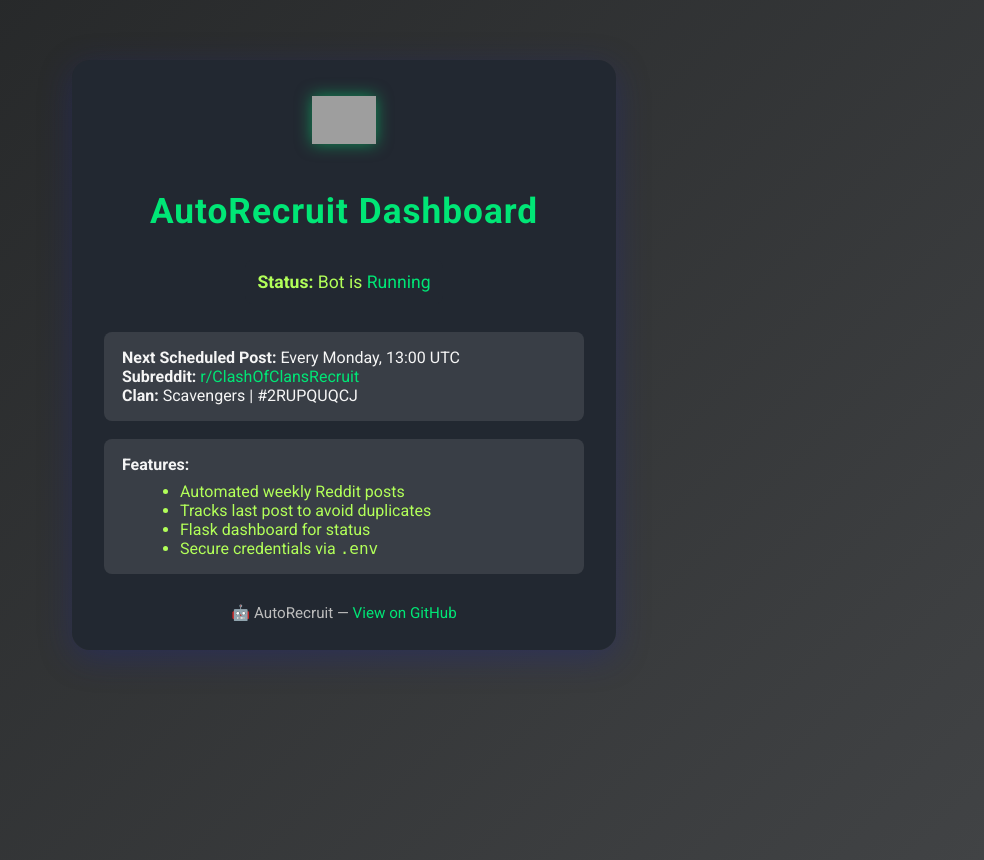
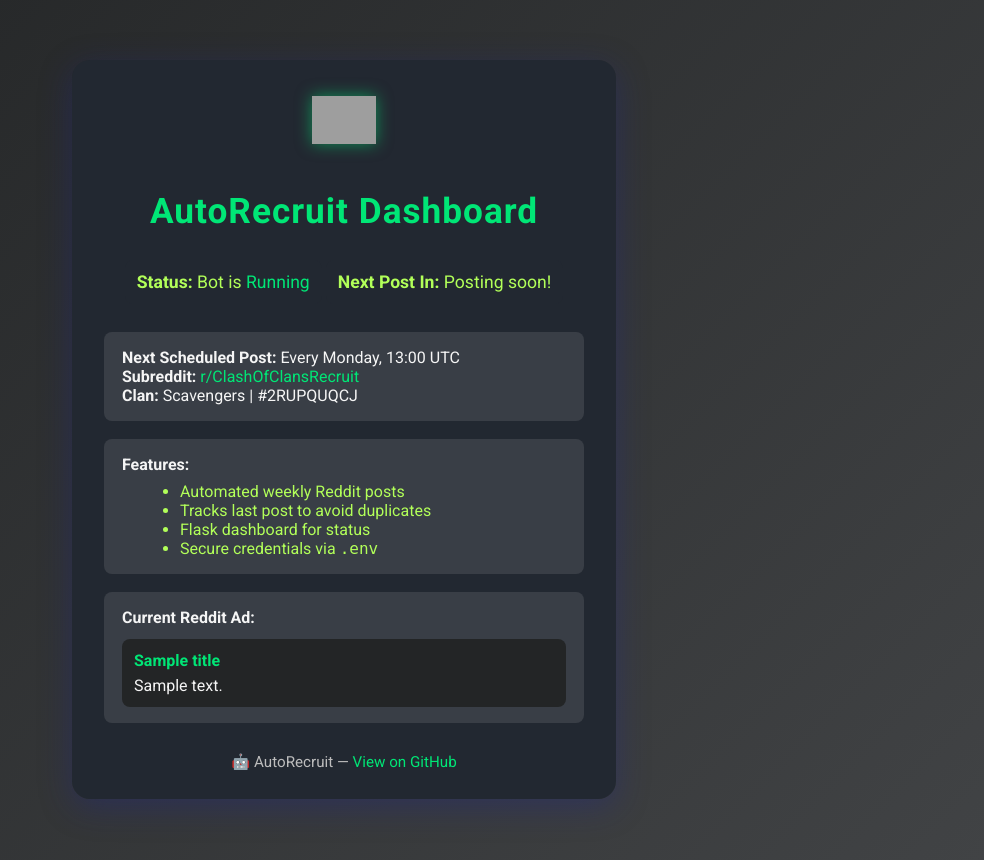
Before and after one commit to leonpettitt0/AutoRecruit, a Flask app: template templates/index.html in a window 1280 px wide. Shown: the whole page, without its empty margins (296-1280 px from the left). Run offline with Flask 3, Linux system fonts and the light colour scheme; the template is opened without the code that fills it: most values are stand-ins (such as "Sample title", 1, 10 or a date in 2020); grey boxes are pictures that could not be loaded.

Commit message:
refactor: update dashboard route and enhance index.html with next post countdown

```diff
--- a/app.py
+++ b/app.py
@@ -27,26 +27,20 @@
         logger.info("Bot thread started")
 
 @app.route('/')
-def index():
-    """Main dashboard page"""
-    try:
-        status = bot.get_status()
-        last_post = bot.get_last_post_info()
-        next_post = bot.get_next_post_time()
-
-        return render_template('index.html',
-                             status=status,
-                             last_post=last_post,
-                             next_post=next_post,
-                             config=Config)
-    except Exception as e:
-        logger.error(f"Error loading dashboard: {e}")
-        flash(f"Error loading dashboard: {str(e)}", "error")
-        return render_template('index.html',
-                             status={'running': False, 'error': str(e)},
-                             last_post=None,
-                             next_post=None,
-                             config=Config)
+def dashboard():
+    next_post_time = bot.get_next_post_time()  # Should return a datetime object
+    if isinstance(next_post_time, datetime):
+        next_post_time_str = next_post_time.isoformat()
+    else:
+        next_post_time_str = None
+        if next_post_time is not None:
+            logger.warning(f"Expected datetime, got {type(next_post_time)}: {next_post_time}")
+    return render_template(
+        "index.html",
+        title=Config.TITLE,
+        body=Config.BODY,
+        next_post_time=next_post_time_str
+    )
 
 @app.route('/manual_post', methods=['POST'])
 def manual_post():
--- a/templates/index.html
+++ b/templates/index.html
@@ -92,6 +92,10 @@
         <div class="status">
             <strong>Status:</strong> Bot is <span style="color:#00e676;">Running</span>
         </div>
+        <div class="status">
+            <strong>Next Post In:</strong>
+            <span id="countdown">Calculating...</span>
+        </div>
         <div class="info">
             <strong>Next Scheduled Post:</strong> Every Monday, 13:00 UTC<br>
             <strong>Subreddit:</strong> <a href="https://reddit.com/r/ClashOfClansRecruit"
@@ -107,10 +111,47 @@
                 <li>Secure credentials via <code>.env</code></li>
             </ul>
         </div>
+        <div class="info">
+            <strong>Current Reddit Ad:</strong>
+            <div style="margin:12px 0 0 0; padding:12px; background:#232526; border-radius:8px;">
+                <div style="font-weight:bold; color:#00e676; margin-bottom:6px;">{{ title }}</div>
+                <div style="white-space:pre-line;">{{ body }}</div>
+            </div>
+        </div>
         <div class="footer">
-            🤖 AutoRecruit &mdash; <a href="https://github.com/leonpettitt0/AutoRecruit" target="_blank">View on GitHub</a>
+            🤖 AutoRecruit &mdash; <a href="https://github.com/leonpettitt0/AutoRecruit" target="_blank">View on
+                GitHub</a>
         </div>
     </div>
+    <script>
+        const nextPostTime = "{{ next_post_time }}";
+        function updateCountdown() {
+            if (!nextPostTime) return;
+            let dateString = nextPostTime;
+            // Only append 'Z' if there is no timezone info present
+            if (dateString && !dateString.match(/(Z|[+-]\d{2}:?\d{2})$/)) {
+                dateString += "Z";
+            }
+            const countDownDate = new Date(dateString).getTime();
+            const now = new Date().getTime();
+            let distance = countDownDate - now;
+            if (distance < 0) {
+                document.getElementById("countdown").innerText = "Posting soon!";
+                return;
+            }
+            const days = Math.floor(distance / (1000 * 60 * 60 * 24));
+            const hours = Math.floor((distance % (1000 * 60 * 60 * 24)) / (1000 * 60 * 60));
+            const minutes = Math.floor((distance % (1000 * 60 * 60)) / (1000 * 60));
+            const seconds = Math.floor((distance % (1000 * 60)) / 1000);
+            document.getElementById("countdown").innerText =
+                (days > 0 ? days + "d " : "") +
+                (hours > 0 ? hours + "h " : "") +
+                (minutes > 0 ? minutes + "m " : "") +
+                seconds + "s";
+        }
+        setInterval(updateCountdown, 1000);
+        updateCountdown();
+    </script>
 </body>
 
 </html>
```
Also changed, not shown: bot.py (+7 -19 lines).
